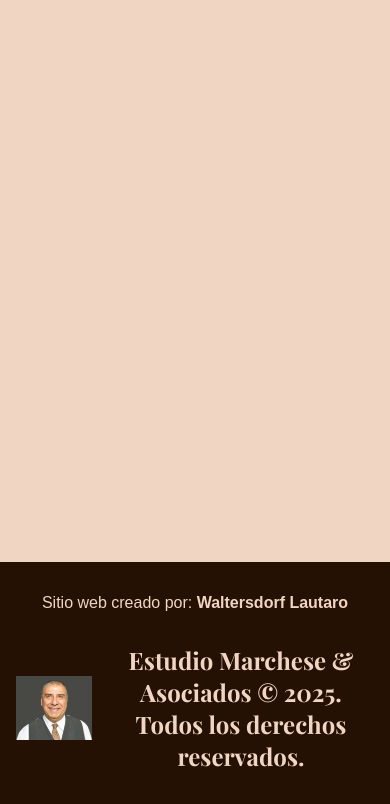
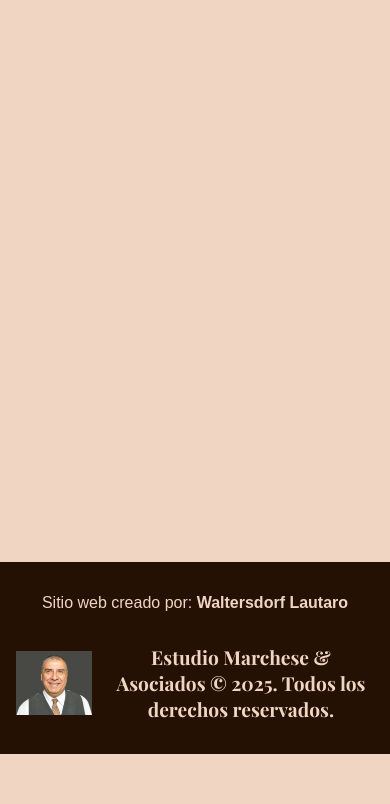
Before and after one commit to Marcenahu/estudiomarchese, a plain HTML site: page index.html in a window 390 px wide. Shown: the part 128-932 px from the top of the page. After the commit the page ends 882 px from the top, so only its background shows below. Drawn offline with Linux system fonts and the light colour scheme; no server answers; a web font is replaced by a local one.

Commit message:
logo adjust

```diff
--- a/index.css
+++ b/index.css
@@ -475,3 +475,8 @@ svg path {
     border-radius: 4rem;
   }
 }
+@media only screen and (max-width: 425px) {
+  .brand {
+    font-size: 1.2rem;
+  }
+}
```
